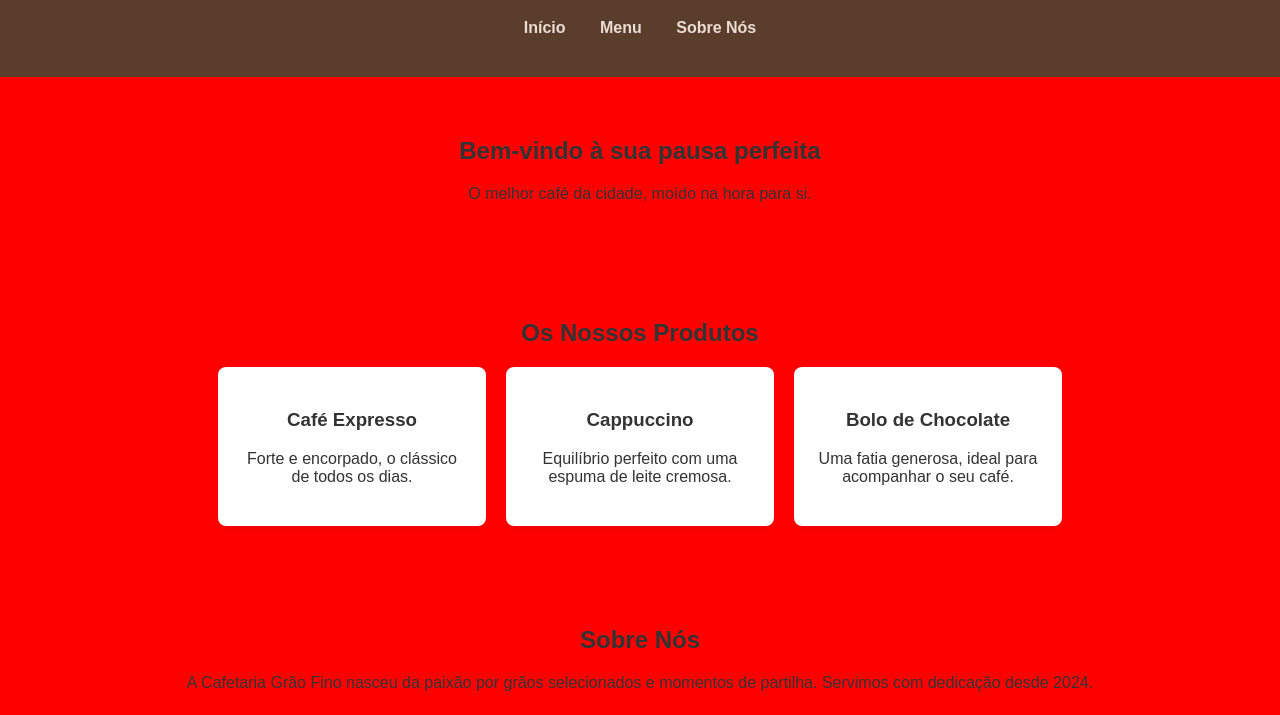
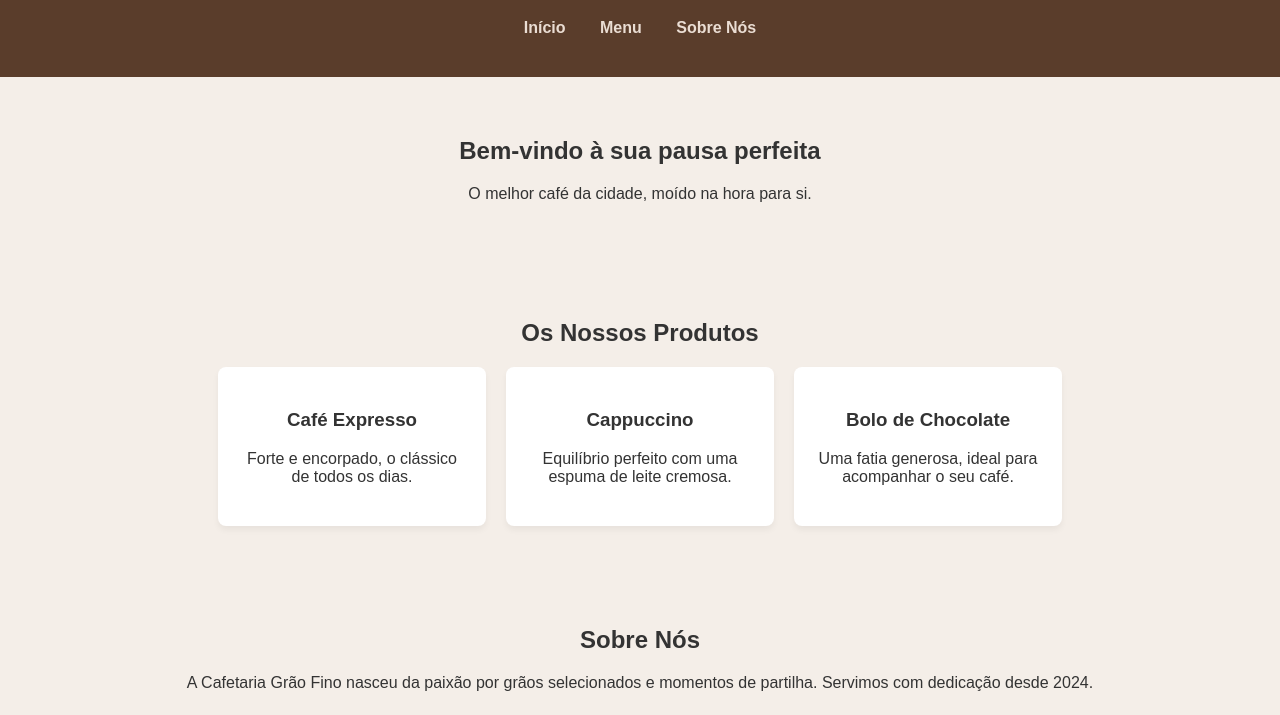
Before and after one commit to Pedroyan7/projeto-cafeteria, a plain HTML site: page index.html in a window 1280 px wide. Shown: the part 85-800 px from the top of the page. Drawn offline with Linux system fonts and the light colour scheme.

Commit message:
Revert "erro: muda cor de fundo para vermelho"
This reverts commit 43ca214908421943203fe6ffd6b778632beb871f.

```diff
--- a/style.css
+++ b/style.css
@@ -2,7 +2,7 @@ body {
     font-family: Arial, sans-serif;
     margin: 0;
     padding: 0;
-    background-color: red; /* <-- AQUI ESTÁ O NOSSO ERRO! */
+    background-color: #f4eee8;
     color: #333;
 }
 
```
